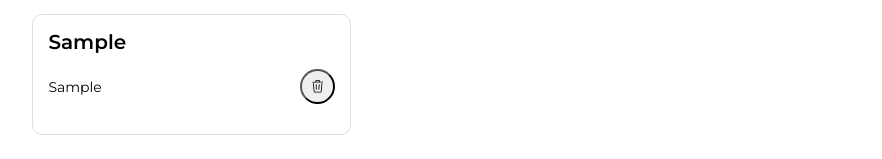
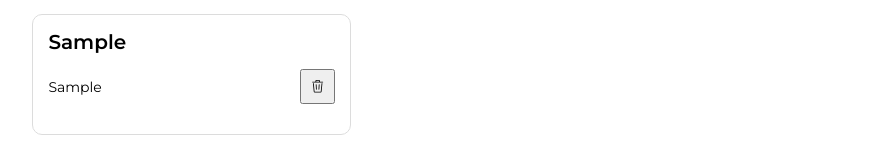
Before and after one commit to ayoncoding404/Todo-List-App, a React (Vite) app: page / in a window 1280 px wide. Both pictures are taken after typing "Sample", "Sample" into the empty fields and a click on the button "+ Add Task". Shown: the part 220-379 px from the top of the page, without its empty margins (90-972 px from the left). Built offline with nearby package versions, Linux system fonts and the light colour scheme.

Commit message:
create context menu component

```diff
--- a/src/App.jsx
+++ b/src/App.jsx
@@ -5,18 +5,14 @@ import TaskColumn from "./Components/TaskColumn/TaskColumn";
 import TaskForm from "./Components/TaskForm/TaskForm";
 import "./App.css";
 
-
 const todoTasks = localStorage.getItem("tasks");
 
 const App = () => {
-
-
   const [tasks, setTasks] = useState(JSON.parse(todoTasks) || []);
 
-  useEffect(()=>{
-    localStorage.setItem("tasks", JSON.stringify(tasks))
-
-  },[tasks])
+  useEffect(() => {
+    localStorage.setItem("tasks", JSON.stringify(tasks));
+  }, [tasks]);
 
   const handleDelete = (taskIndex) => {
     const filteredTasks = tasks.filter((task, index) => index !== taskIndex);
@@ -24,7 +20,7 @@ const App = () => {
   };
 
   const handleAddTask = (taskData) => {
-    setTasks([...tasks, taskData]);
+    setTasks([taskData, ...tasks]);
   };
 
   return (
--- a/src/Components/TaskCard/TaskCard.module.css
+++ b/src/Components/TaskCard/TaskCard.module.css
@@ -22,15 +22,16 @@
 .task_description{
     display: flex;
     align-items :center;
-    justify-content: center;
     font-weight: 200;
     font-size: 14px;
+    overflow: hidden;
+    text-overflow: ellipsis;
+    width: 80%
 }
 
 .task_delete{
     width: 35px;
     height: 35px;
-    border-radius: 100%;
     display: flex;
     align-items :center;
     justify-content: center;
```
